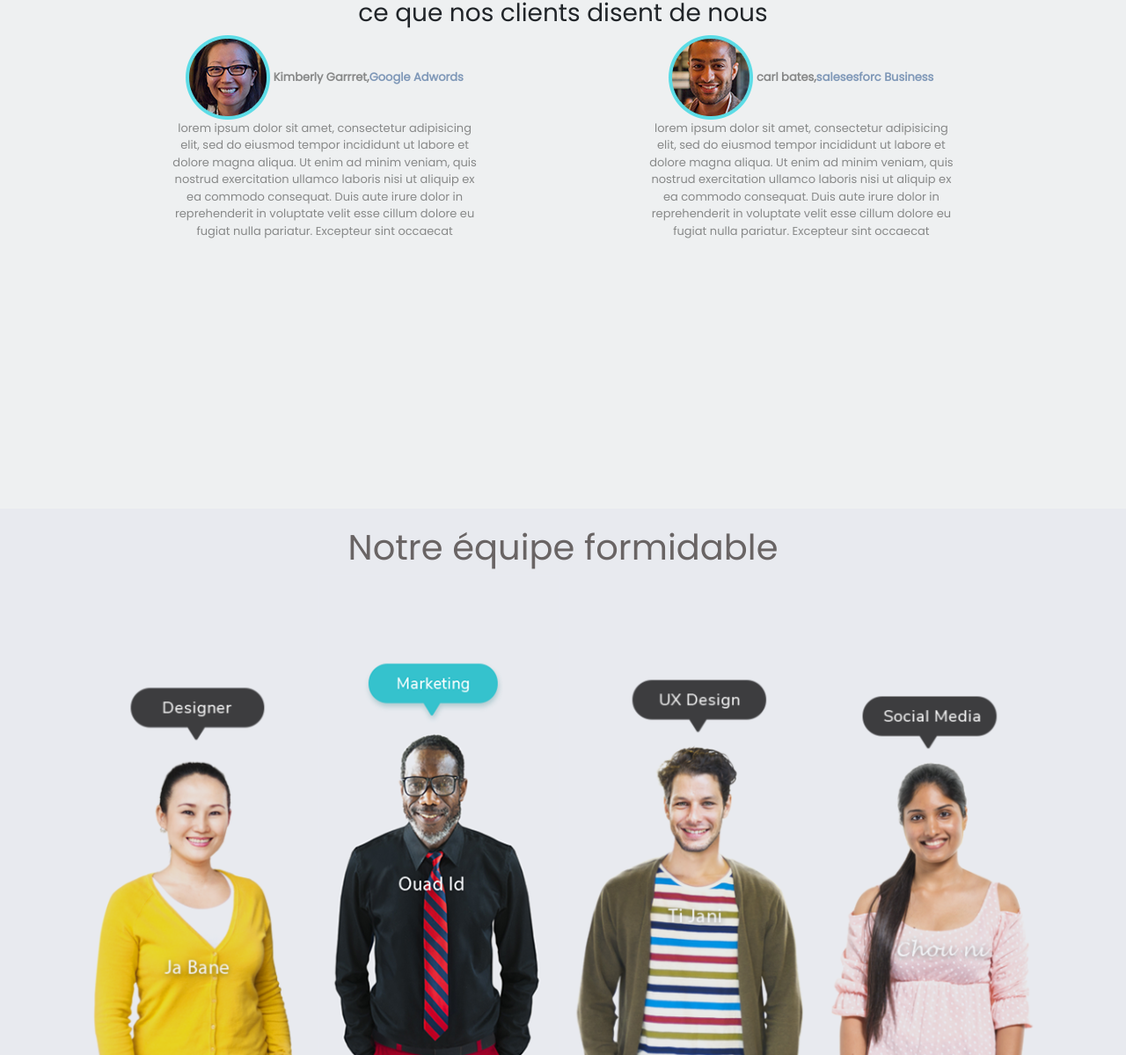
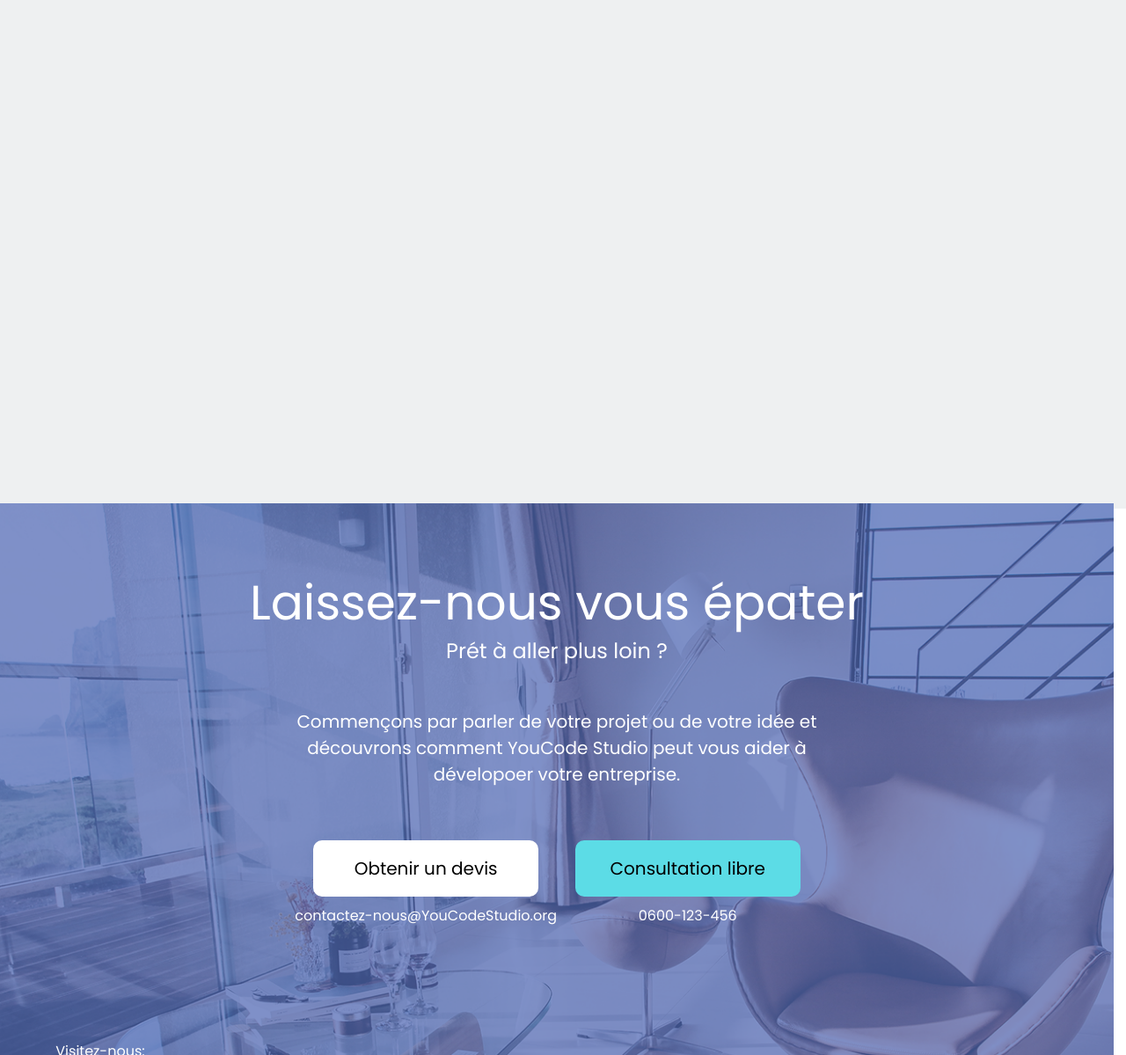
Before and after one commit to MyMCRS/MCRS, a plain HTML site: page index.html in a window 1280 px wide. Shown: the part 925-2124 px from the top of the page at 88% size. Drawn offline with nearby package versions, Linux system fonts and the light colour scheme.

Commit message:
Initial Commit

```diff
--- a/index.html
+++ b/index.html
@@ -99,56 +99,6 @@
                     </div>
                 </div>
 
-                <div class="bigtitle"><h3>ce que nos clients disent de nous<h3></h3></div>
-                 <div class="tj">
-                    <div class="bara ">
-                    <div class="bara--A"><div>
-                              <img src="img/user2-face.png" alt="face">
-                              <strong>Kimberly Garrret,<span>Google Adwords</span></strong>
-                    </div>
-                                <p> lorem ipsum dolor sit amet, consectetur adipisicing  <br>
-                                    elit, sed do eiusmod tempor incididunt ut labore et  <br>
-                                    dolore magna aliqua. Ut enim ad minim veniam, quis <br>
-                                    nostrud exercitation ullamco laboris nisi ut aliquip ex<br>
-                                    ea commodo consequat. Duis aute irure dolor in  <br>
-                                    reprehenderit in voluptate velit esse cillum dolore eu <br>
-                                    fugiat nulla pariatur. Excepteur sint occaecat </p>
-
-                    </div>
-                            <div>
-                                <div>
-                                    <img src="img/user1-face.png" alt="face">
-                                <strong>carl bates,<span class="spn">salesesforc Business</span></strong>
-                                </div>
-                                <p> lorem ipsum dolor sit amet, consectetur adipisicing  <br>
-                                    elit, sed do eiusmod tempor incididunt ut labore et  <br>
-                                    dolore magna aliqua. Ut enim ad minim veniam, quis <br>
-                                    nostrud exercitation ullamco laboris nisi ut aliquip ex<br>
-                                    ea commodo consequat. Duis aute irure dolor in  <br>
-                                    reprehenderit in voluptate velit esse cillum dolore eu <br>
-                                    fugiat nulla pariatur. Excepteur sint occaecat </p>
-
-
-
-                            </div>
-                        </div>
-
-    </section>
-
-
-    <section id="team">
-        <div class="team_bigTitle"><h1>Notre équipe formidable</h1></div>
-
-
-        <div class="members">
-
-       <div><img src="img/MbrOne.png" alt=""></div>
-       <div><img src="img/MbrTwo.png" alt=""></div>
-       <div><img src="img/MbrThree.png" alt=""></div>
-       <div><img src="img/MbrFour.png" alt=""></div>
-
-
-        </div>
         </section>
 
          <section id="footer">
```
